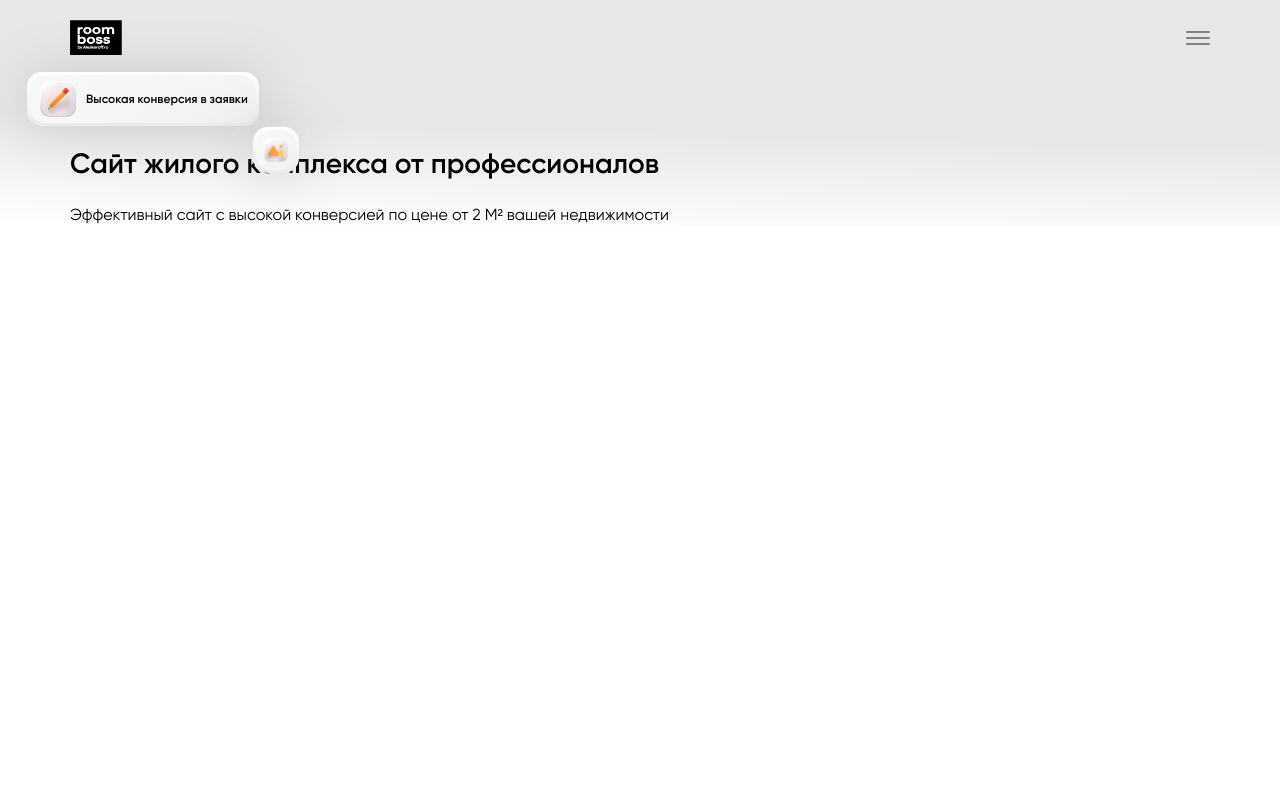
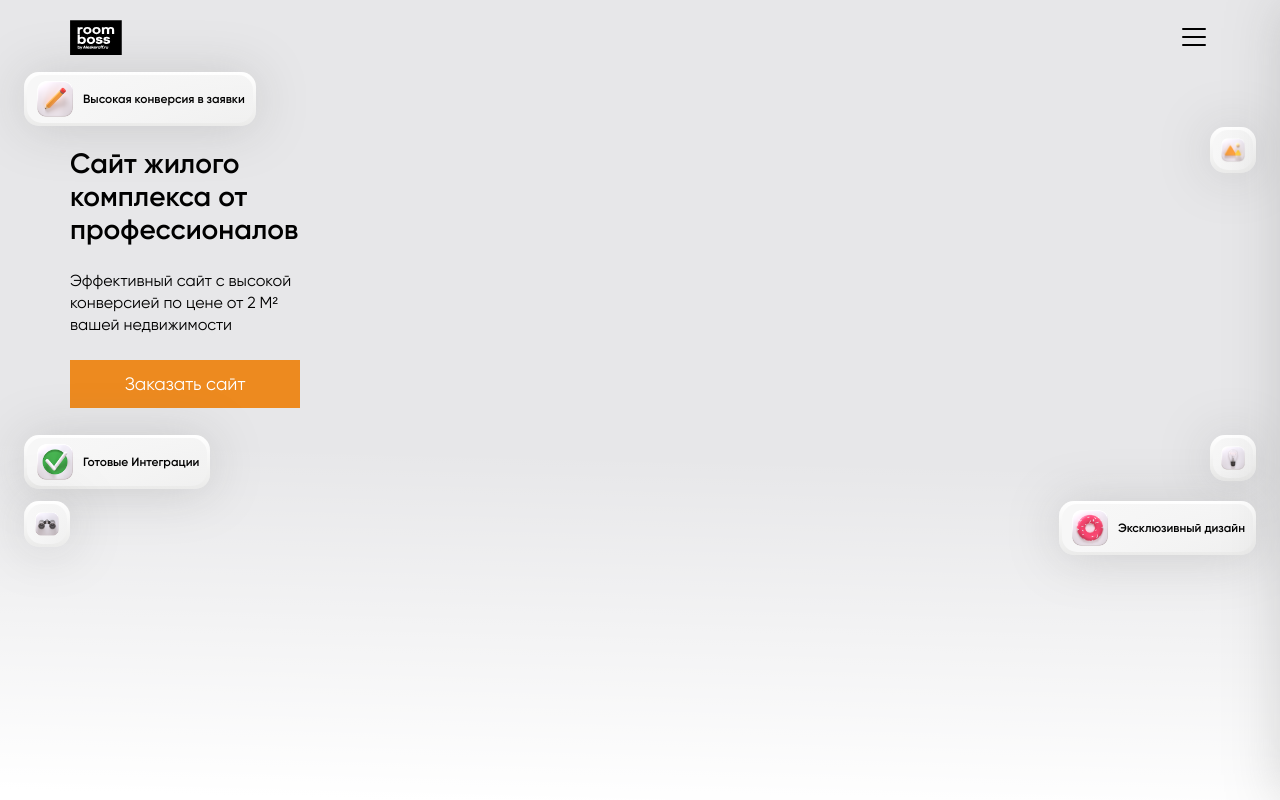
Before and after one commit to uiNoiSE/Room-Boss, a website built with webpack: page src/index.html in a window 1280 px wide. Built offline with nearby package versions, Linux system fonts and the light colour scheme; files whose address does not match are found by name.

Commit message:
intro final edit

```diff
--- a/src/index.html
+++ b/src/index.html
@@ -88,9 +88,9 @@
         </div>
 
         <nav>
-          <div class="nav__burger">
-            <div class="nav__burger-box">
-              <div class="nav__burger-inner"></div>
+          <div class="hamburger hamburger--slider">
+            <div class="hamburger-box">
+              <div class="hamburger-inner"></div>
             </div>
           </div>
         </nav>
@@ -116,6 +116,32 @@
               </div>
             </div>
 
+            <div class="bubble-wrap">
+              <div class="bubble bubble-rectangle">
+                <img src="assets/img/icons/checked.webp" alt="">
+                <span>Готовые Интеграции</span>
+              </div>
+            </div>
+
+            <div class="bubble-wrap">
+              <div class="bubble bubble-square--small">
+                <img src="assets/img/icons/idea.webp" alt="">
+              </div>
+            </div>
+
+            <div class="bubble-wrap">
+              <div class="bubble bubble-square--small">
+                <img src="assets/img/icons/binocular.webp" alt="">
+              </div>
+            </div>
+
+            <div class="bubble-wrap">
+              <div class="bubble bubble-rectangle">
+                <img src="assets/img/icons/donut.webp" alt="">
+                <span>Эксклюзивный дизайн</span>
+              </div>
+            </div>
+
           </div>
 
           <div class="intro__text">
@@ -124,6 +150,10 @@
             <h2>Эффективный сайт с высокой конверсией по цене от 2 М² вашей недвижимости
             </h2>
           </div>
+
+          <a class="button" href="javascript:void(0);" role="link">
+            <span>Заказать сайт</span>
+          </a>
 
         </div>
       </section>
@@ -154,7 +184,7 @@
       </div>
 
       <a class="button" href="javascript:void(0);" role="link">
-        Заказать сайт
+        <span>Заказать сайт</span>
       </a>
     </aside>
 
--- a/src/js/main.js
+++ b/src/js/main.js
@@ -19,7 +19,7 @@ document.addEventListener("DOMContentLoaded", function () {
 
   var forEach = function (t, o, r) { if ("[object Object]" === Object.prototype.toString.call(t)) for (var c in t) Object.prototype.hasOwnProperty.call(t, c) && o.call(r, t[c], c, t); else for (var e = 0, l = t.length; l > e; e++)o.call(r, t[e], e, t) };
 
-  var hamburgers = document.querySelectorAll(".nav__burger");
+  var hamburgers = document.querySelectorAll(".hamburger");
 
   if (hamburgers.length > 0) {
     forEach(hamburgers, function (hamburger) {
@@ -34,7 +34,7 @@ document.addEventListener("DOMContentLoaded", function () {
 
   logo.addEventListener('click', function () {
     document.querySelector('aside').classList.remove('_active');
-    document.querySelector(".nav__burger").classList.remove('is-active');
+    document.querySelector(".hamburger").classList.remove('is-active');
   })
 
   let phone = document.querySelectorAll(".js-phone");
--- a/src/scss/_main.scss
+++ b/src/scss/_main.scss
@@ -80,21 +80,23 @@ img {
 
 aside {
   position: fixed;
+  z-index: 10;
   top: 0;
+  right: -100%;
   overflow: hidden;
-  z-index: 10;
 
-  transition: right 1s cubic-bezier(0.28, 0, 0.1, 1);
+  transition: 1s cubic-bezier(0.28, 0, 0.1, 1);
   width: 100vw;
   height: 100vh;
   background: $g-bg;
-  right: -100%;
 
   height: 100%;
   display: flex;
   flex-direction: column;
   align-items: center;
   justify-content: center;
+
+  box-shadow: 0px 2.06089px 51.5222px rgba(128, 128, 128, 0.3);
 
   .aside__icon {
     &-wrapper {
@@ -122,21 +124,6 @@ aside {
       margin-bottom: 28px;
     }
   }
-
-  .button {
-    display: flex;
-    align-items: center;
-    justify-content: center;
-    width: 230px;
-    height: 48px;
-
-    background-color: $c-orange;
-    color: $c-white;
-    font-size: 18px;
-    line-height: 24px;
-
-    text-align: center;
-  }
 }
 
 form.popup {
@@ -162,3 +149,31 @@ form.popup {
     }
   }
 }
+
+.button {
+  display: flex;
+  align-items: center;
+  justify-content: center;
+  width: 230px;
+  height: 48px;
+
+  background-color: $c-orange-dark;
+  text-decoration: none;
+
+  & > span {
+    color: $c-white;
+    font-size: 18px;
+    line-height: 24px;
+    text-align: center;
+  }
+
+  @media (hover: hover) and (pointer: fine) {
+    &:hover {
+      background-color: $c-orange-light;
+    }
+  }
+
+  &:active {
+    background-color: $c-orange;
+  }
+}
--- a/src/scss/_vars.scss
+++ b/src/scss/_vars.scss
@@ -25,19 +25,20 @@ $ma-xxl: "max-width: 1599px";
 
 // Colors
 $c-black: #000000;
-$c-gray: #4B4B4B;
+$c-gray: #4b4b4b;
 $c-gray-1: #828282;
-$c-gray-2: #E7E7E9;
+$c-gray-2: #e7e7e9;
 $c-white: #ffffff;
-$c-orange: #F99F3D;
-$c-orange-light: #FBB971;
+$c-orange-light: #fbb971;
+$c-orange-dark: #ed8a1f;
+$c-orange: #f99f3d;
 
 // Fonts
-$Gilroy: 'Gilroy', Arial, ui-sans-serif;
+$Gilroy: "Gilroy", Arial, ui-sans-serif;
 
 // Gradients
-$g-bg: linear-gradient(181.49deg, rgba(255, 255, 255, 0) 56.58%, #FFFFFF 98.74%), #E7E7E9;
-$g-bg-reverse: linear-gradient(181.7deg, #FFFFFF 1.44%, rgba(255, 255, 255, 0) 49.25%), #E7E7E9;
+$g-bg: linear-gradient(181.49deg, rgba(255, 255, 255, 0) 56.58%, #ffffff 98.74%), #e7e7e9;
+$g-bg-reverse: linear-gradient(181.7deg, #ffffff 1.44%, rgba(255, 255, 255, 0) 49.25%), #e7e7e9;
 
 html,
 body {
--- a/src/scss/app.scss
+++ b/src/scss/app.scss
@@ -4,6 +4,7 @@
 @import "_main.scss";
 
 @import "bubble.scss";
+@import "burger.scss";
 
 @import "header.scss";
 @import "intro.scss";
--- /dev/null
+++ b/src/scss/burger.scss
@@ -0,0 +1,90 @@
+.hamburger {
+	width: 32px;
+	height: 32px;
+	display: inline-block;
+	cursor: pointer;
+	transition-property: opacity, filter;
+	transition-duration: 0.5s;
+	transition-timing-function: linear;
+	font: inherit;
+	color: inherit;
+	text-transform: none;
+	background-color: transparent;
+	border: 0;
+	margin: 0;
+	overflow: visible;
+}
+.hamburger:hover {
+	opacity: 0.7;
+}
+.hamburger.is-active:hover {
+	opacity: 0.7;
+}
+.hamburger.is-active .hamburger-inner,
+.hamburger.is-active .hamburger-inner::before,
+.hamburger.is-active .hamburger-inner::after {
+	background-color: #000;
+}
+
+.hamburger-box {
+	width: 32px;
+	height: 32px;
+	display: inline-flex;
+	justify-content: center;
+	position: relative;
+}
+
+.hamburger-inner {
+	top: 50%;
+
+	display: block;
+	margin-top: -2px;
+	border-radius: 50px;
+}
+.hamburger-inner,
+.hamburger-inner::before,
+.hamburger-inner::after {
+	width: 24px;
+	height: 2px;
+	background-color: #000;
+	border-radius: 4px;
+	position: absolute;
+	transition-property: transform;
+	transition-duration: 0.15s;
+	transition-timing-function: ease;
+}
+.hamburger-inner::before,
+.hamburger-inner::after {
+	content: "";
+	display: block;
+}
+.hamburger-inner::before {
+	top: -10px;
+}
+.hamburger-inner::after {
+	bottom: -10px;
+}
+
+.hamburger--slider .hamburger-inner {
+	top: 8px;
+}
+.hamburger--slider .hamburger-inner::before {
+	top: 8px;
+	transition-property: transform, opacity;
+	transition-timing-function: ease;
+	transition-duration: 0.15s;
+}
+.hamburger--slider .hamburger-inner::after {
+	top: 16px;
+}
+
+.hamburger--slider.is-active .hamburger-inner {
+	transform: translate3d(0, 7px, 0) rotate(45deg);
+}
+.hamburger--slider.is-active .hamburger-inner::before {
+	transform: rotate(-45deg) translate3d(-5px, -4.8px, 0);
+	opacity: 0;
+}
+.hamburger--slider.is-active .hamburger-inner::after {
+	transform: translate3d(0, -16px, 0) rotate(-90deg);
+}
--- a/src/scss/header.scss
+++ b/src/scss/header.scss
@@ -18,123 +18,6 @@ header {
 			flex-direction: row;
 			align-items: center;
 			justify-content: space-between;
-
-			.nav {
-				&__burger {
-					position: relative;
-					left: 4px;
-					overflow: hidden;
-
-					display: inline-block;
-					border: 0;
-
-					font: inherit;
-					color: inherit;
-					text-transform: none;
-					background-color: transparent;
-
-					transition-property: opacity, filter;
-					transition-duration: 0.15s;
-					transition-timing-function: linear;
-
-					cursor: pointer;
-
-					&:hover {
-						opacity: 0.7;
-					}
-
-					&-inner::before,
-					&-inner::after {
-						content: "";
-						display: block;
-					}
-
-					&-box {
-						position: relative;
-
-						display: flex;
-						align-items: center;
-						justify-content: center;
-						width: 32px;
-						height: 32px;
-					}
-
-					&-inner {
-						display: block;
-
-						transition: background-color 0.125s 0.175s ease-in;
-
-						&::before {
-							top: -6px;
-							left: 0;
-							transition: transform 0.125s cubic-bezier(0.6, 0.04, 0.98, 0.335), top 0.05s 0.125s linear,
-								left 0.125s 0.175s ease-in;
-						}
-
-						&::after {
-							bottom: -6px;
-							top: 6px;
-							right: 0;
-							transition: transform 0.125s cubic-bezier(0.6, 0.04, 0.98, 0.335), top 0.05s 0.125s linear,
-								right 0.125s 0.175s ease-in;
-						}
-					}
-
-					&-inner,
-					&-inner::before,
-					&-inner::after {
-						position: absolute;
-
-						width: 24px;
-						height: 2px;
-						background-color: $c-gray-1;
-						border-radius: 4px;
-
-						transition-property: transform;
-						transition-duration: 0.15s;
-						transition-timing-function: ease;
-					}
-
-					&.is-active .nav__burger-inner {
-						transition-delay: 0s;
-						transition-timing-function: ease-out;
-						background-color: transparent !important;
-
-						&::before {
-							left: -80px;
-							top: -80px;
-							transform: translate3d(80px, 80px, 0) rotate(45deg);
-							transition: left 0.125s ease-out, top 0.05s 0.125s linear,
-								transform 0.125s 0.175s cubic-bezier(0.075, 0.82, 0.165, 1);
-						}
-
-						&::after {
-							right: -80px;
-							top: -80px;
-							transform: translate3d(-80px, 80px, 0) rotate(-45deg);
-							transition: right 0.125s ease-out, top 0.05s 0.125s linear,
-								transform 0.125s 0.175s cubic-bezier(0.075, 0.82, 0.165, 1);
-						}
-					}
-				}
-
-				&__burger,
-				&__burger-inner {
-					transition: background-color 0.125s ease-in 0.175s;
-				}
-
-				&__burger,
-				&__burger-inner::before {
-					transition: transform 0.125s cubic-bezier(0.6, 0.04, 0.98, 0.335), top 0.05s linear 0.125s,
-						left 0.125s ease-in 0.175s;
-				}
-
-				&__burger,
-				&__burger-inner::after {
-					transition: transform 0.125s cubic-bezier(0.6, 0.04, 0.98, 0.335), top 0.05s linear 0.125s,
-						right 0.125s ease-in 0.175s;
-				}
-			}
 		}
 	}
 
--- a/src/scss/intro.scss
+++ b/src/scss/intro.scss
@@ -1,9 +1,13 @@
 .intro {
+	height: 100vh;
 	padding-top: 72px;
 	background: $g-bg;
 
 	&__text {
+		margin-bottom: 24px;
+
 		& > h1 {
+			width: 272px;
 			margin: 75px 0 24px;
 
 			font-weight: 600;
@@ -12,6 +16,8 @@
 		}
 
 		& > h2 {
+			width: 272px;
+
 			font-weight: 400;
 			font-size: 16px;
 			line-height: 22px;
@@ -20,17 +26,40 @@
 
 	& > .container {
 		display: flex;
+		flex-direction: column;
 
 		& > .bubbles {
+			$container-padding: 24px;
+
 			& > .bubble-wrap {
 				&:nth-child(1) {
 					top: 72px;
-					left: 27px;
+					left: $container-padding;
 				}
 
 				&:nth-child(2) {
 					top: 127px;
-					left: 253px;
+					right: $container-padding;
+				}
+
+				&:nth-child(3) {
+					top: 435px;
+					left: $container-padding;
+				}
+
+				&:nth-child(4) {
+					top: 435px;
+					right: $container-padding;
+				}
+
+				&:nth-child(5) {
+					top: 501px;
+					left: $container-padding;
+				}
+
+				&:nth-child(6) {
+					top: 501px;
+					right: $container-padding;
 				}
 			}
 		}
```
Also changed, not shown: src/img/icons/binocular.webp (added).
